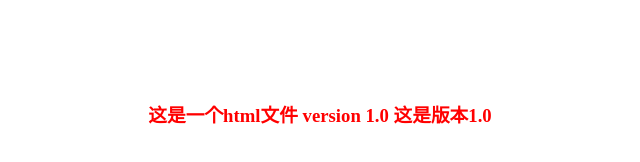
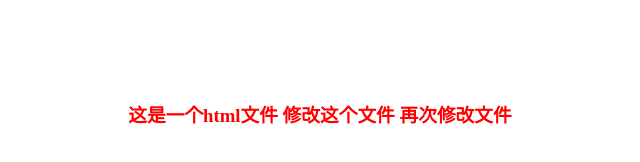
Before and after one commit to nicklaboyz/pilishen.com, a plain HTML site: page index.html in a window 1280 px wide. Shown: the whole page, without its empty margins (320-960 px from the left). Drawn offline with Linux system fonts and the light colour scheme.

Commit message:
reset rewirte

```diff
--- a/index.html
+++ b/index.html
@@ -5,6 +5,6 @@
 	<link rel="stylesheet" type="text/css" href="style.css">
 </head>
 <body>
-	<h3>这是一个html文件 version 1.0 这是版本1.0</h3>
+	<h3>这是一个html文件 修改这个文件 再次修改文件</h3>
 </body>
 </html>
```
